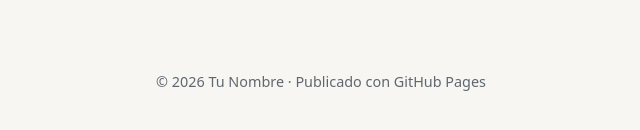
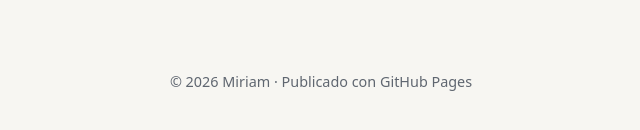
Before and after one commit to MiriamSinis/portfolio, a plain HTML site: page index.html in a window 1280 px wide. Shown: the part 1034-1164 px from the top of the page, 319-959 px from the left. Drawn offline with Linux system fonts and the light colour scheme.

Commit message:
Añadir nombre a pie de página

```diff
--- a/index.html
+++ b/index.html
@@ -49,7 +49,7 @@
   </main>
 
   <footer>
-    <p>© 2026 Tu Nombre · Publicado con GitHub Pages</p>
+    <p>© 2026 Miriam · Publicado con GitHub Pages</p>
   </footer>
 </body>
 </html>
```
